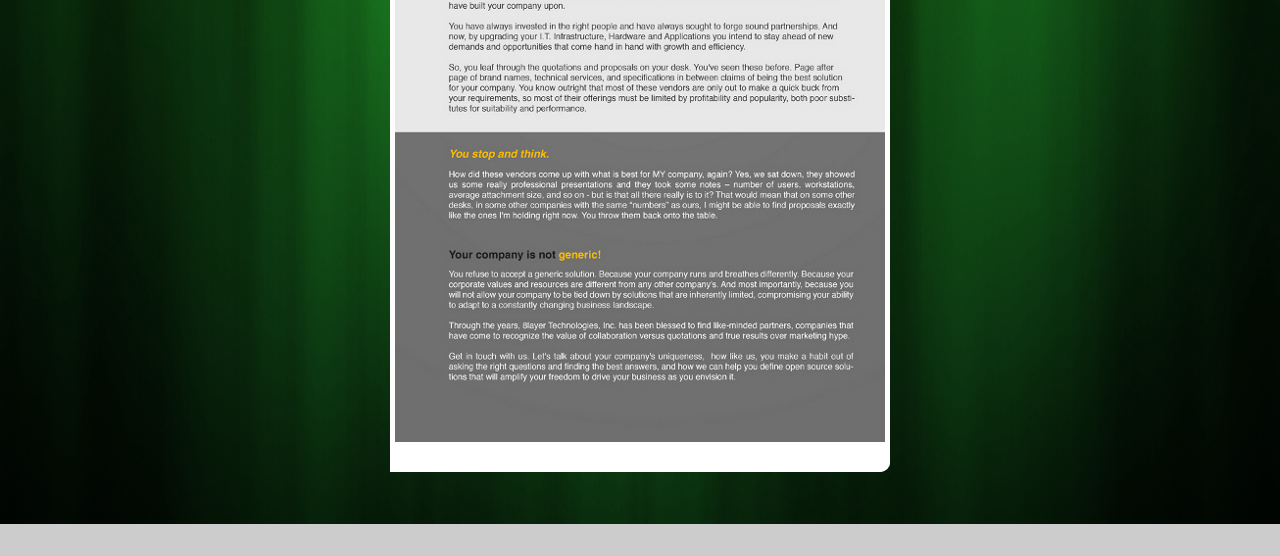
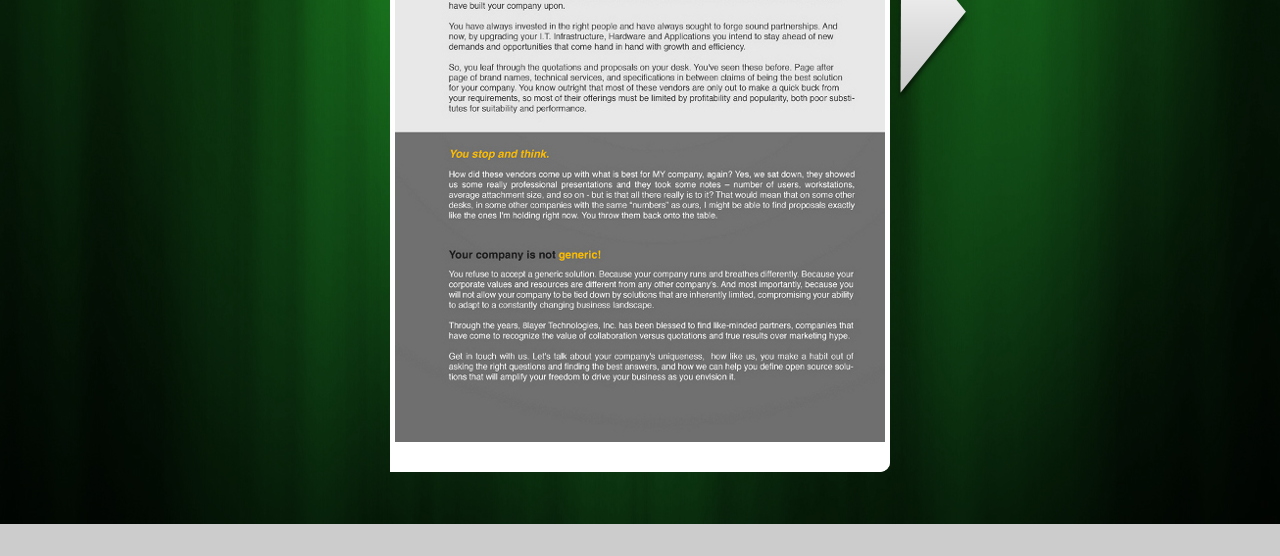
Before and after one commit to henyowiser/8Book, a plain HTML site: page index.html in a window 1280 px wide. Shown: the part 244-800 px from the top of the page. Drawn offline with Linux system fonts and the light colour scheme.

Commit message:
Update index.html

```diff
--- a/index.html
+++ b/index.html
@@ -22,7 +22,7 @@ $(function() {
     closed: true,
     covers: true,
     autoCenter: true,
-    arrows: false,
+    arrows: true,
     shadows: true,
     shadowTopFwdWidth: 200,
     shadowTopBackWidth: 200,
```
